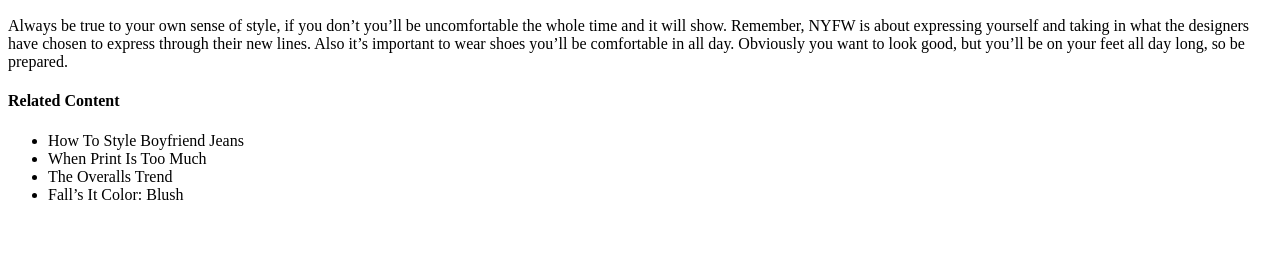
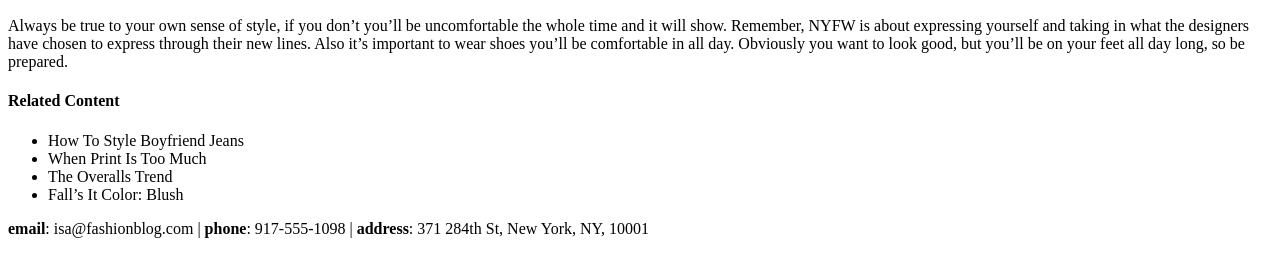
Before and after one commit to Vialoraine/Learn-HTML-Fashion-Blog-Project, a plain HTML site: page index.html in a window 1280 px wide. Shown: the part 1599-1853 px from the top of the page. Before the commit the page ends 1819 px from the top, so only its background shows below. Drawn offline with Linux system fonts and the light colour scheme.

Commit message:
created a contact section

```diff
--- a/index.html
+++ b/index.html
@@ -13,15 +13,19 @@
   <h1>An Insider's Guide to NYFW</h1>
   <img src="https://content.codecademy.com/courses/learn-html/elements-and-structure/image-one.jpeg" alt="">
   <p>
-    <a href="https://en.wikipedia.org/wiki/New_York_Fashion_Week." target="_blank">NYFW</a> can be both amazingly fun & incredibly overwhelming, especially if you’ve never been. Luckily, I’m here to give you
-    an insider’s guide and make your first show a pleasurable experience. By taking my tips and tricks, and following your
+    <a href="https://en.wikipedia.org/wiki/New_York_Fashion_Week." target="_blank">NYFW</a> can be both amazingly fun &
+    incredibly overwhelming, especially if you’ve never been. Luckily, I’m here to give you
+    an insider’s guide and make your first show a pleasurable experience. By taking my tips and tricks, and following
+    your
     gut, you’ll have an unforgettable experience!
   </p>
   <h2>Getting Tickets & Picking the Shows</h2>
   <img src="https://content.codecademy.com/courses/learn-html/elements-and-structure/image-two.jpeg" alt="">
   <p>
-    If you’re lucky or connected you can get an invite, sans the price tag. But I wasn’t so lucky or connected my first 2
-    years so I’m here to help you out. First, plan out which shows are most important to you and make a schedule and this is
+    If you’re lucky or connected you can get an invite, sans the price tag. But I wasn’t so lucky or connected my first
+    2
+    years so I’m here to help you out. First, plan out which shows are most important to you and make a schedule and
+    this is
     a biggie: SET A BUDGET. If you’re worrying about blowing your cash the whole time you won’t have fun. Then check out
     prices, days, and times and prioritize the designers you want to see most. Lastly, purchase your tickets and get
     excited!
@@ -30,8 +34,10 @@
   <img src="https://content.codecademy.com/courses/learn-html/elements-and-structure/image-three.jpeg" alt="">
   <p>
     Always be true to your own sense of style, if you don’t you’ll be uncomfortable the whole time and it will show.
-    Remember, NYFW is about expressing yourself and taking in what the designers have chosen to express through their new
-    lines. Also it’s important to wear shoes you’ll be comfortable in all day. Obviously you want to look good, but you’ll
+    Remember, NYFW is about expressing yourself and taking in what the designers have chosen to express through their
+    new
+    lines. Also it’s important to wear shoes you’ll be comfortable in all day. Obviously you want to look good, but
+    you’ll
     be on your feet all day long, so be prepared.
   </p>
   <h4>Related Content</h4>
@@ -41,6 +47,9 @@
     <li>The Overalls Trend</li>
     <li>Fall’s It Color: Blush</li>
   </ul>
+  <div id="contact">
+    <p><strong>email</strong>: isa@fashionblog.com | <strong>phone</strong>: 917-555-1098 | <strong>address</strong>: 371 284th St, New York, NY, 10001</p>
+  </div>
 </body>
 
 </html>
```
